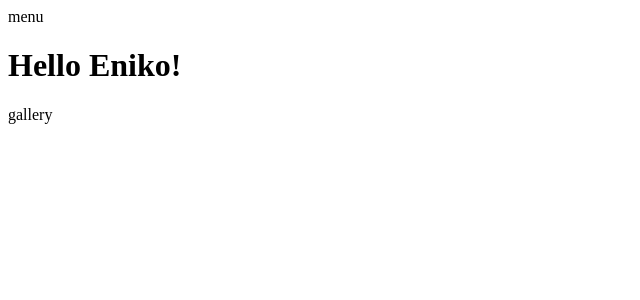
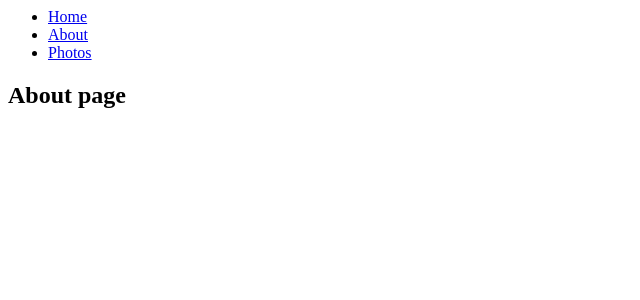
Before and after one commit to 3n1k0/anniekostolany.com, a React app: page /about.html in a window 1280 px wide. Shown: the top 300 px of the page, without its empty margins (0-640 px from the left). Built offline with nearby package versions, Linux system fonts and the light colour scheme.

Commit message:
adding deserver + routing

```diff
--- a/package.json
+++ b/package.json
@@ -24,10 +24,12 @@
     "babel-preset-react": "^6.24.1",
     "html-loader": "^0.4.5",
     "html-webpack-plugin": "^2.29.0",
-    "webpack": "^3.0.0"
+    "webpack": "^3.0.0",
+    "webpack-dev-server": "^2.5.0"
   },
   "dependencies": {
     "react": "^15.6.1",
-    "react-dom": "^15.6.1"
+    "react-dom": "^15.6.1",
+    "react-router-dom": "^4.1.1"
   }
 }
--- /dev/null
+++ b/src/Components/AboutPage.jsx
@@ -0,0 +1,7 @@
+import React from 'react';
+
+export default class AboutPage extends React.Component {
+	render() {
+		return (<h2>About page</h2>);
+	}
+}
--- /dev/null
+++ b/src/Components/HomePage.jsx
@@ -0,0 +1,7 @@
+import React from 'react';
+
+export default class HomePage extends React.Component {
+	render() {
+		return (<h2>Home</h2>);
+	}
+}
--- a/src/Components/Menu.jsx
+++ /dev/null
@@ -1,7 +0,0 @@
-import React from 'react';
-
-export default class Menu extends React.Component {
-	render() {
-		return (<nav>menu</nav>);
-	}
-}
--- /dev/null
+++ b/src/Components/Navigation.jsx
@@ -0,0 +1,14 @@
+import React from 'react';
+import { Link } from 'react-router-dom';
+
+export default class Navigation extends React.Component {
+	render() {
+		return (
+			<ul>
+				<li><Link to="/">Home</Link></li>
+				<li><Link to="/about.html">About</Link></li>
+				<li><Link to="/photos.html">Photos</Link></li>
+			</ul>
+		);
+	}
+}
--- /dev/null
+++ b/src/Components/Photo.jsx
@@ -0,0 +1,3 @@
+export default props => (
+	<img src={"/photos/" + props.file + ".jpg"} />
+)
--- /dev/null
+++ b/src/Components/PhotosPage.jsx
@@ -0,0 +1,15 @@
+import React from 'react';
+import Photo from './Photo.jsx';
+
+export default class PhotosPage extends React.Component {
+	render() {
+		return (
+			<div>
+				<h2>Photos</h2>
+				<Photo file="34517310863_ea0155695e_k"/>
+				<Photo file="35458333832_6494e862d1_k"/>
+				<Photo file="35587959575_c08709f959_k"/>
+			</div>
+		);
+	}
+}
--- a/src/index.jsx
+++ b/src/index.jsx
@@ -1,21 +1,19 @@
 import React from 'react';
 import ReactDOM from 'react-dom';
-import Menu from './Components/Menu.jsx';
-import Gallery from './Components/Gallery.jsx';
-
-class App extends React.Component {
-	render() {
-		return (
-			<div>
-				<Menu></Menu>
-				<h1>Hello Eniko!</h1>
-				<Gallery></Gallery>
-			</div>
-		);
-	}
-}
+import { BrowserRouter as Router, Route, Link } from 'react-router-dom';
+import HomePage from './Components/HomePage.jsx';
+import AboutPage from './Components/AboutPage.jsx';
+import PhotosPage from './Components/PhotosPage.jsx';
+import Navigation from './Components/Navigation.jsx';
 
 ReactDOM.render(
-	<App></App>,
+	<Router>
+		<div>
+			<Navigation/>
+			<Route exact path="/" component={HomePage}/>
+			<Route path="/about.html" component={AboutPage}/>
+			<Route path="/photos.html" component={PhotosPage}/>
+		</div>
+	</Router>,
 	document.getElementById('root')
 );
--- a/webpack.config.js
+++ b/webpack.config.js
@@ -15,7 +15,7 @@ module.exports = {
 		rules : [
 			{
 				test    : /\.jsx$/,
-				exclude : /(node_modules|out)/,
+				exclude : /(node_modules)/,
 				loader  : 'babel-loader',
 				options : {
 					"presets" : ["es2015", "react"]
@@ -23,7 +23,7 @@ module.exports = {
 			},
 			{
 				test    : /\.html$/,
-				exclude : /(node_modules|out)/,
+				exclude : /(node_modules)/,
 				loader  : 'html-loader'
 			}
 		]
```
Also changed, not shown: devserver.js (added, +11 -0 lines), src/about.html (added), 2 other files (tests, documents, lock files or other folders).
